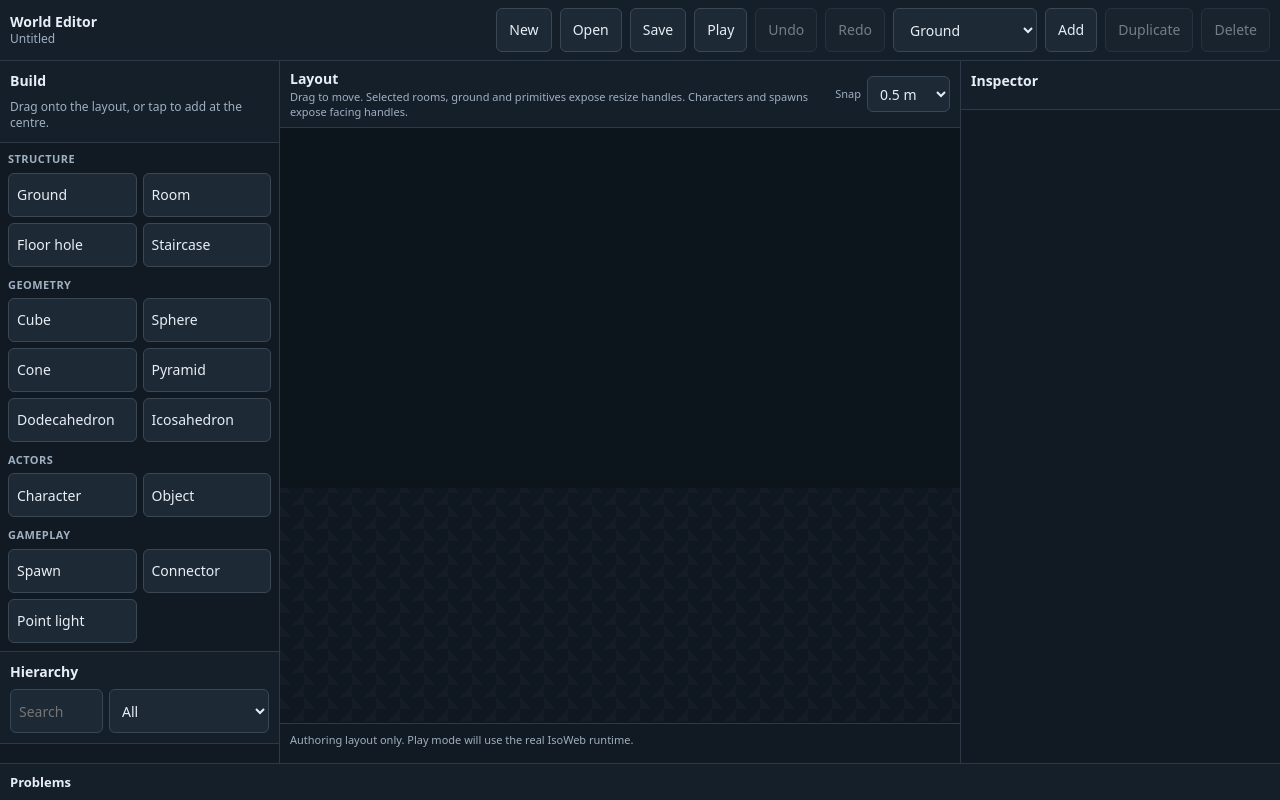
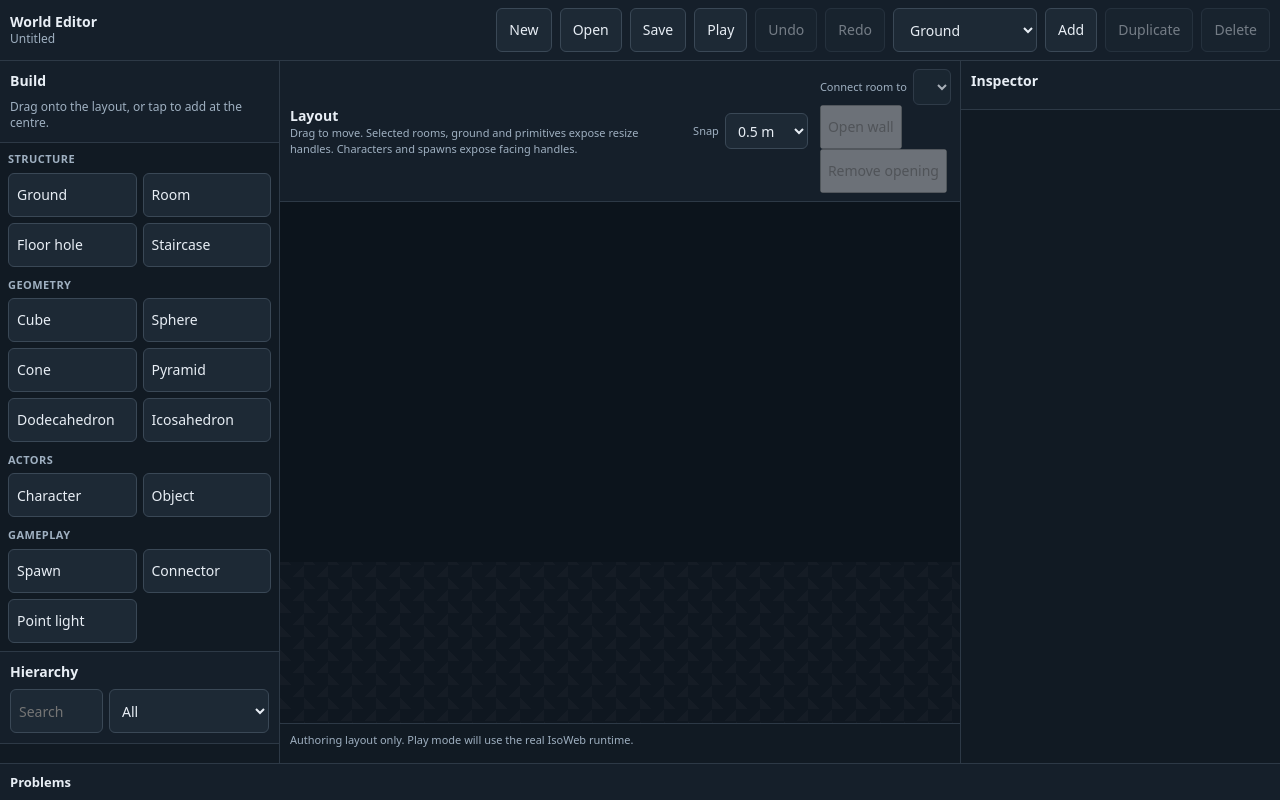
Before and after one commit to kitty-crow/isoweb, a website: page web/world-editor.html in a window 1280 px wide. Drawn offline with Linux system fonts and the light colour scheme.

Commit message:
Expose room-opening controls in builder toolbar

```diff
--- a/web/world-editor.html
+++ b/web/world-editor.html
@@ -122,6 +122,14 @@
               <option value="1">1 m</option>
             </select>
           </label>
+          <div class="editor-room-actions" aria-label="Room connections">
+            <label>
+              <span>Connect room to</span>
+              <select id="editor-room-target" aria-label="Target room" disabled></select>
+            </label>
+            <button id="editor-room-connect" type="button" disabled>Open wall</button>
+            <button id="editor-room-disconnect" type="button" disabled>Remove opening</button>
+          </div>
         </div>
         <div id="editor-layout-shell" class="editor-layout-shell">
           <div id="editor-layout" class="editor-layout" role="application" aria-label="Top-down authoring layout"></div>
```
